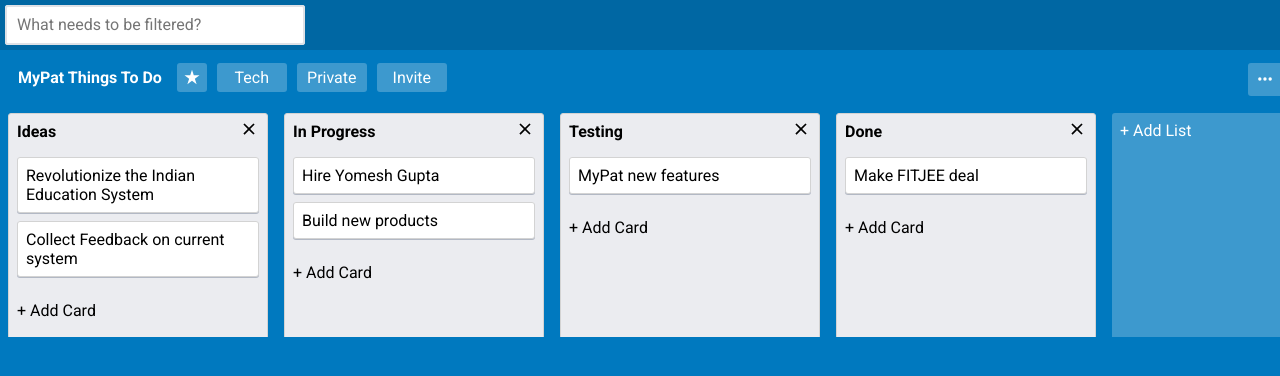
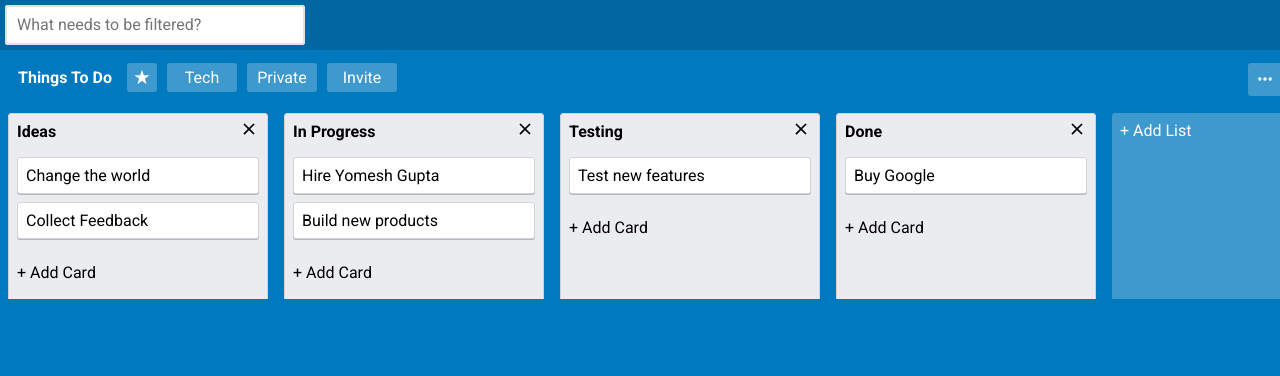
Before and after one commit to yomeshgupta/trello-board, a React app: page / in a window 1280 px wide. Shown: the top 376 px of the page. Built offline with nearby package versions, Linux system fonts and the light colour scheme.

Commit message:
Updated data

```diff
--- a/src/data/index.js
+++ b/src/data/index.js
@@ -1,6 +1,6 @@
 const Board = {
 	id: 1,
-	title: 'MyPat Things To Do',
+	title: 'Things To Do',
 	meta: {
 		slug: 'mypat',
 		isBookmarked: false,
@@ -12,12 +12,12 @@
 	tasks: {
 		'task-1': {
 			id: 'task-1',
-			title: 'Revolutionize the Indian Education System',
+			title: 'Change the world',
 			description: ''
 		},
 		'task-2': {
 			id: 'task-2',
-			title: 'Collect Feedback on current system',
+			title: 'Collect Feedback',
 			description: ''
 		},
 		'task-3': {
@@ -32,12 +32,12 @@
 		},
 		'task-5': {
 			id: 'task-5',
-			title: 'MyPat new features',
+			title: 'Test new features',
 			description: ''
 		},
 		'task-6': {
 			id: 'task-6',
-			title: 'Make FITJEE deal',
+			title: 'Buy Google',
 			description: ''
 		}
 	},
--- a/src/styles/base.scss
+++ b/src/styles/base.scss
@@ -4,6 +4,8 @@
 	box-sizing: border-box;
 	font-family: 'Roboto';
 	font-size: 16px;
+	-webkit-transition: all 0.2s linear;
+	transition: all 0.2s linear;
 }
 
 html,
```
